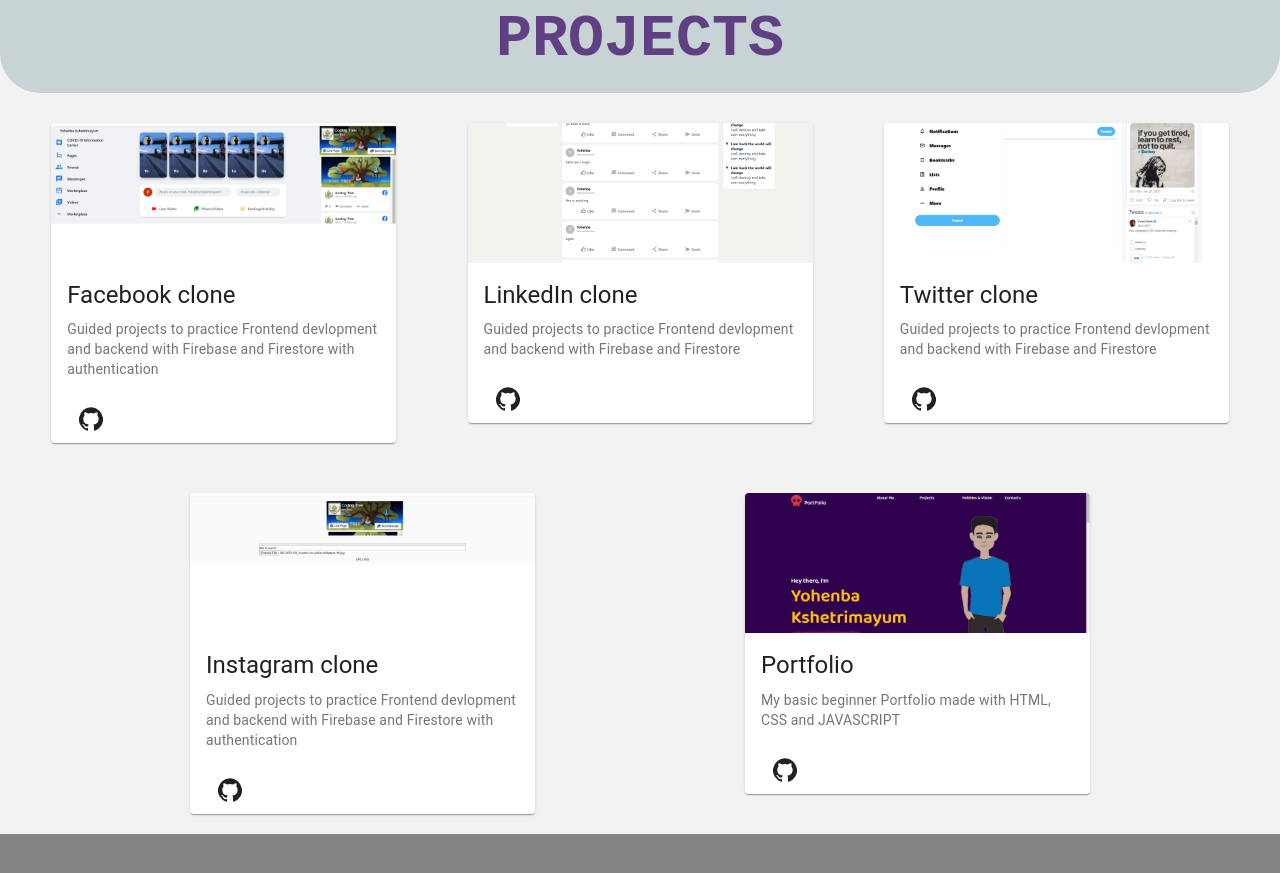
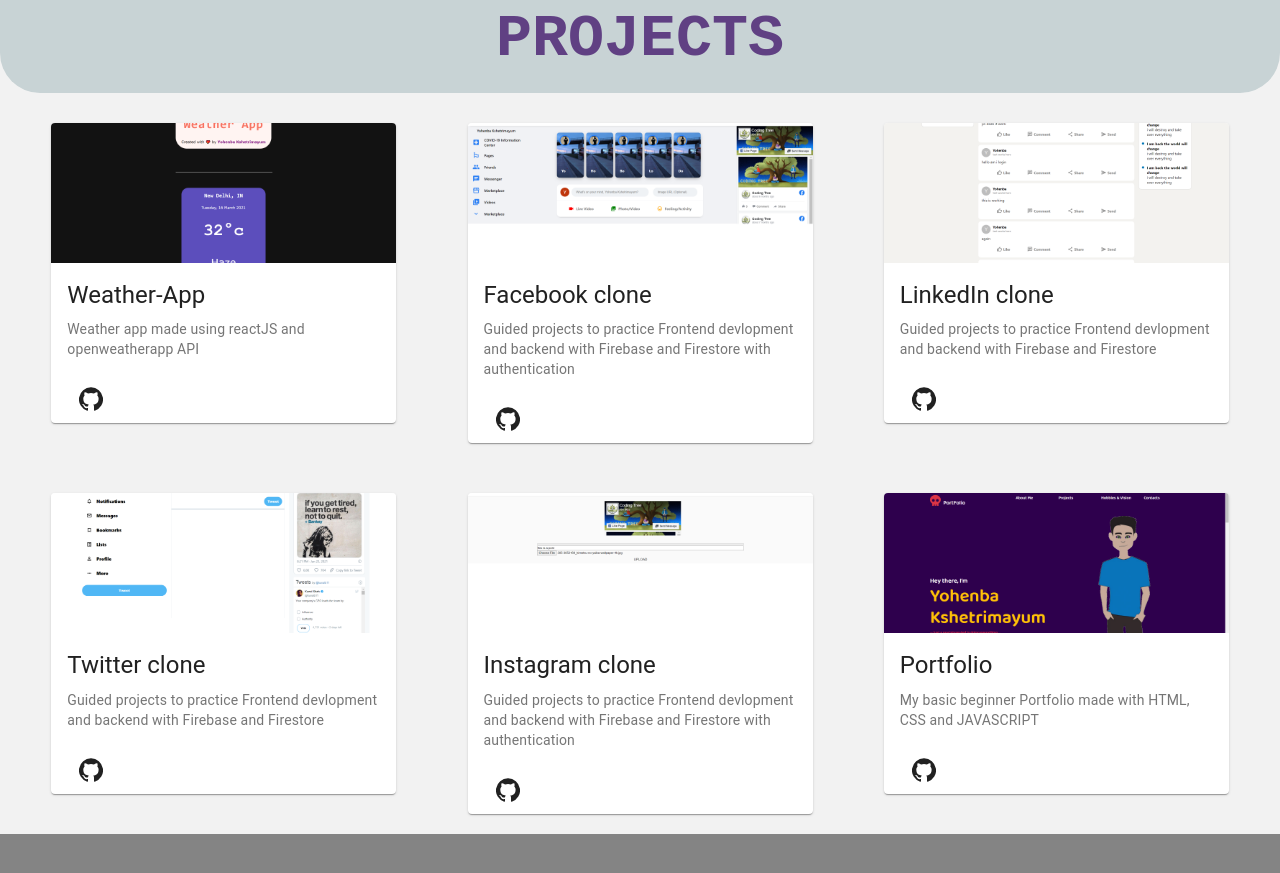
Before and after one commit to Yohenba18/Portfolio, a React (Create React App) app: page / in a window 1280 px wide. Shown: the part 1400-2273 px from the top of the page. Built offline with nearby package versions, Linux system fonts and the light colour scheme.

Commit message:
portfolio v5.0 project

```diff
--- a/src/Components/Project.js
+++ b/src/Components/Project.js
@@ -6,6 +6,7 @@
 import portfolio from "../images/portfolio.png";
 import twitter from "../images/twitter.png";
 import instagram from "../images/instagram.png";
+import weather from "../images/weather.png";
 
 
 function Project() {
@@ -15,6 +16,12 @@
         <h1>PROJECTS</h1>
       </div>
       <div className="project__cards">
+        <ProjectCard
+          title="Weather-App"
+          description="Weather app made using reactJS and openweatherapp API"
+          link="https://github.com/Yohenba18/Weather-app"
+          image={weather}
+        />
         <ProjectCard
           title="Facebook clone"
           description="Guided projects to practice Frontend devlopment and backend with Firebase and Firestore with authentication"
```
Also changed, not shown: src/images/weather.png (added).
